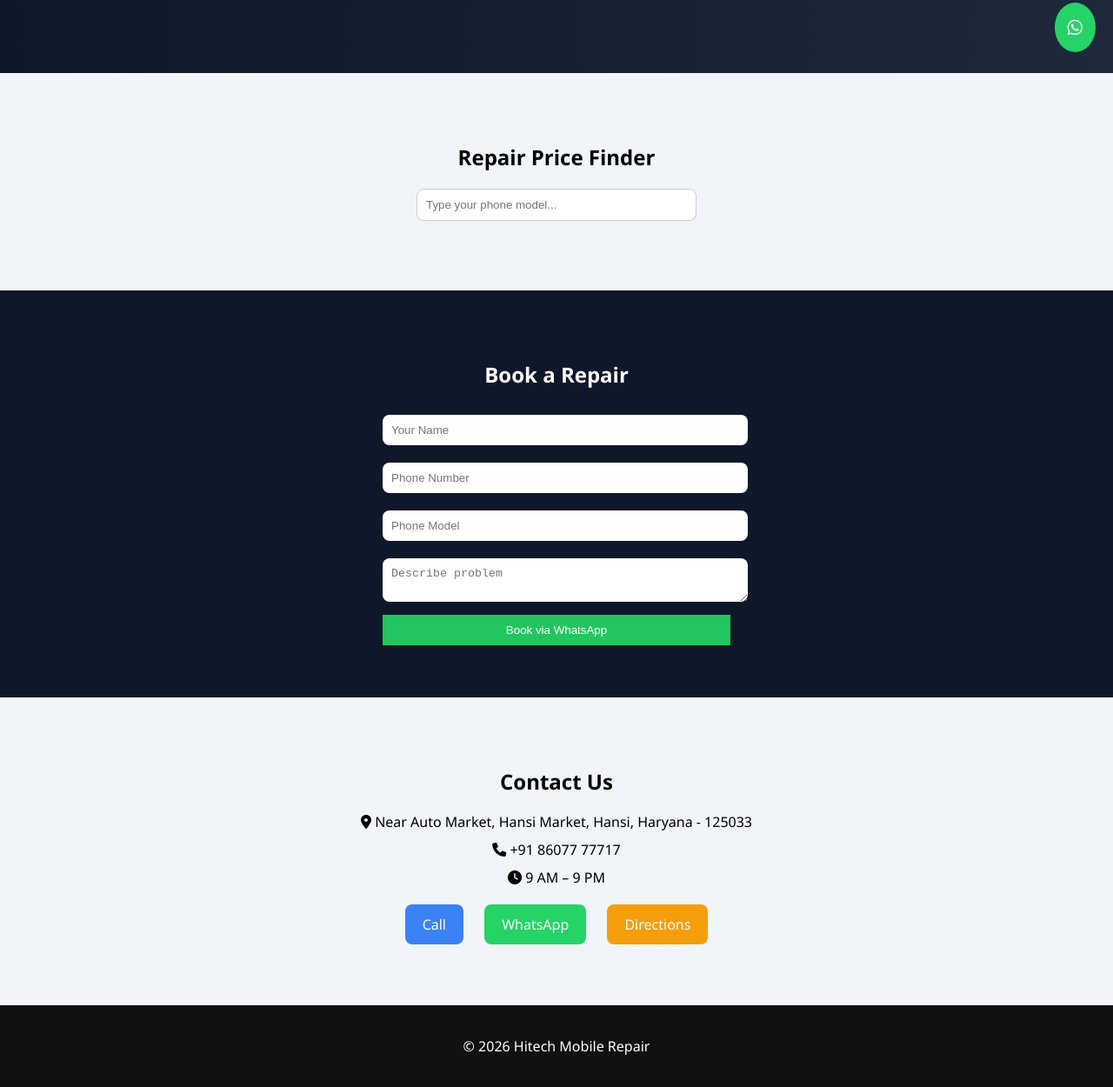
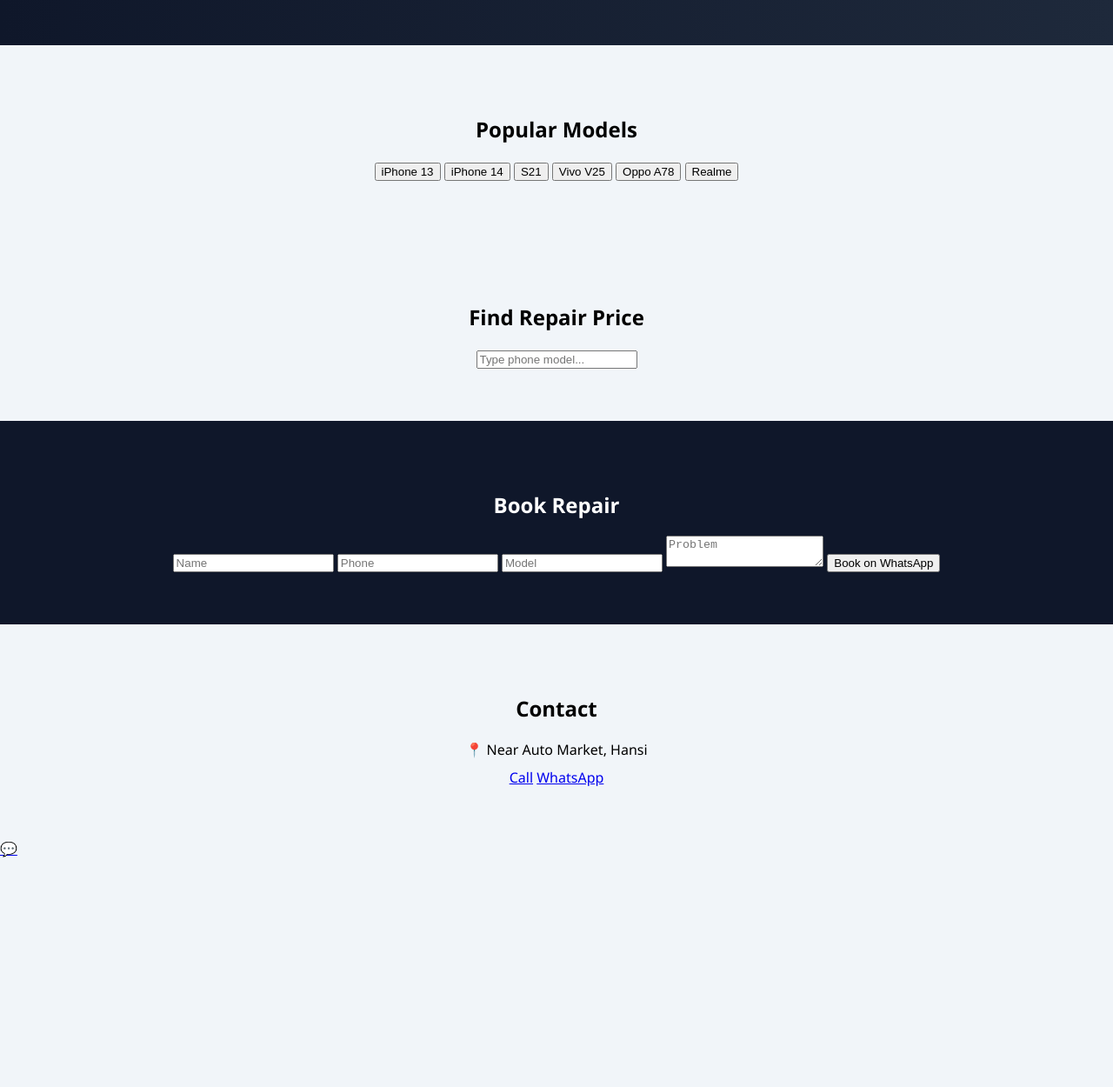
Before and after one commit to Bibola7982/HI-TECH, a plain HTML site: page index.html in a window 1280 px wide. Shown: the part 720-1970 px from the top of the page at 87% size. After the commit the page ends 1707 px from the top, so only its background shows below. Drawn offline with Linux system fonts and the light colour scheme.

Commit message:
Update index.html

```diff
--- a/index.html
+++ b/index.html
@@ -14,71 +14,61 @@
 <!-- NAVBAR -->
 <nav class="navbar">
     <div class="logo">Hitech <span>Mobile</span></div>
-    <ul>
-        <li><a href="#home">Home</a></li>
-        <li><a href="#repair">Repair</a></li>
-        <li><a href="#booking">Book</a></li>
-        <li><a href="#contact">Contact</a></li>
-    </ul>
 </nav>
 
 <!-- HERO -->
-<section id="home" class="hero">
-    <div class="hero-box">
-        <h1>Expert Repairs.<br><span>Guaranteed Quality.</span></h1>
-        <p>We fix iPhones, Samsung, and more in under 60 minutes.</p>
-        <a href="#repair" class="btn">Find Repair Price</a>
+<section class="hero">
+    <h1>Mobile Repair in 60 Minutes</h1>
+    <p>iPhone • Samsung • Vivo • Oppo • Realme</p>
+</section>
+
+<!-- POPULAR MODELS -->
+<section class="section">
+    <h2>Popular Models</h2>
+
+    <div class="model-list">
+        <button onclick="quickSearch('iPhone 13')">iPhone 13</button>
+        <button onclick="quickSearch('iPhone 14')">iPhone 14</button>
+        <button onclick="quickSearch('Samsung S21')">S21</button>
+        <button onclick="quickSearch('Vivo V25')">Vivo V25</button>
+        <button onclick="quickSearch('Oppo A78')">Oppo A78</button>
+        <button onclick="quickSearch('Realme Narzo')">Realme</button>
     </div>
 </section>
 
-<!-- REPAIR -->
-<section id="repair" class="section">
-    <h2>Repair Price Finder</h2>
-
-    <div class="search-box">
-        <input type="text" id="search" placeholder="Type your phone model...">
-    </div>
-
-    <div id="results" class="card-container"></div>
+<!-- SEARCH -->
+<section class="section">
+    <h2>Find Repair Price</h2>
+    <input type="text" id="search" placeholder="Type phone model...">
+    <div id="results" class="grid"></div>
 </section>
 
-<!-- BOOKING -->
-<section id="booking" class="section dark">
-    <h2>Book a Repair</h2>
+<!-- BOOK -->
+<section class="section dark">
+    <h2>Book Repair</h2>
 
-    <form id="form" class="form-card">
-        <input type="text" id="name" placeholder="Your Name" required>
-        <input type="text" id="phone" placeholder="Phone Number" required>
-        <input type="text" id="model" placeholder="Phone Model" required>
-        <textarea id="issue" placeholder="Describe problem"></textarea>
-        <button type="submit">Book via WhatsApp</button>
+    <form id="form">
+        <input type="text" id="name" placeholder="Name" required>
+        <input type="text" id="phone" placeholder="Phone" required>
+        <input type="text" id="model" placeholder="Model" required>
+        <textarea id="issue" placeholder="Problem"></textarea>
+        <button>Book on WhatsApp</button>
     </form>
 </section>
 
 <!-- CONTACT -->
-<section id="contact" class="section contact">
-    <h2>Contact Us</h2>
+<section class="section contact">
+    <h2>Contact</h2>
+    <p>📍 Near Auto Market, Hansi</p>
 
-    <p><i class="fas fa-map-marker-alt"></i> Near Auto Market, Hansi Market, Hansi, Haryana - 125033</p>
-    <p><i class="fas fa-phone"></i> +91 86077 77717</p>
-    <p><i class="fas fa-clock"></i> 9 AM – 9 PM</p>
-
-    <div class="contact-buttons">
-        <a href="tel:8607777717" class="btn call">Call</a>
-        <a href="https://wa.me/918607777717" class="btn whatsapp">WhatsApp</a>
-        <a href="https://maps.app.goo.gl/sgPDD6f7FQgqTe2B7" class="btn map">Directions</a>
+    <div class="btns">
+        <a href="tel:8607777717">Call</a>
+        <a href="https://wa.me/918607777717">WhatsApp</a>
     </div>
 </section>
 
-<!-- FOOTER -->
-<footer>
-    <p>© 2026 Hitech Mobile Repair</p>
-</footer>
-
 <!-- FLOATING -->
-<a href="https://wa.me/918607777717" class="floating">
-    <i class="fab fa-whatsapp"></i>
-</a>
+<a href="https://wa.me/918607777717" class="float">💬</a>
 
 <script src="script.js"></script>
 </body>
```
